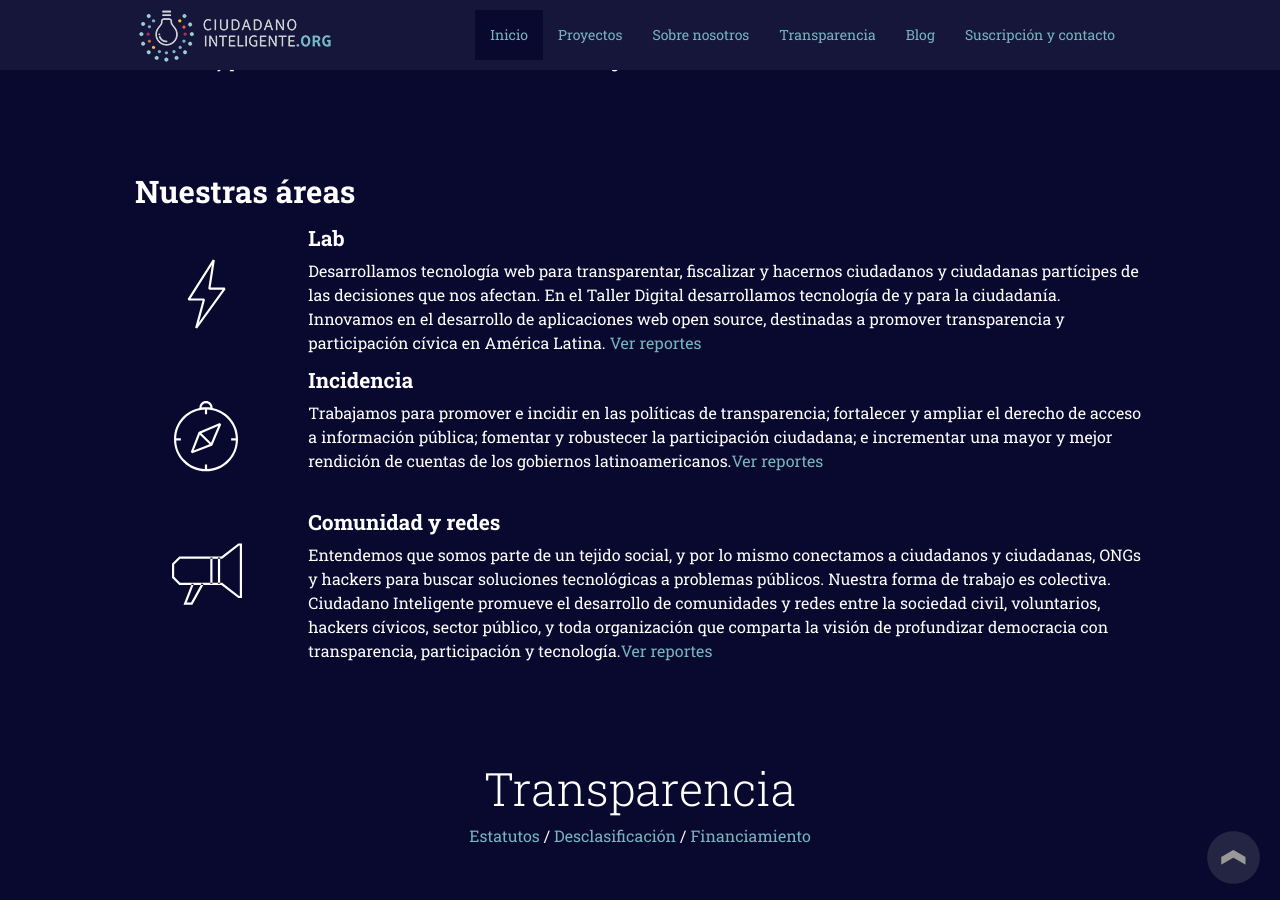
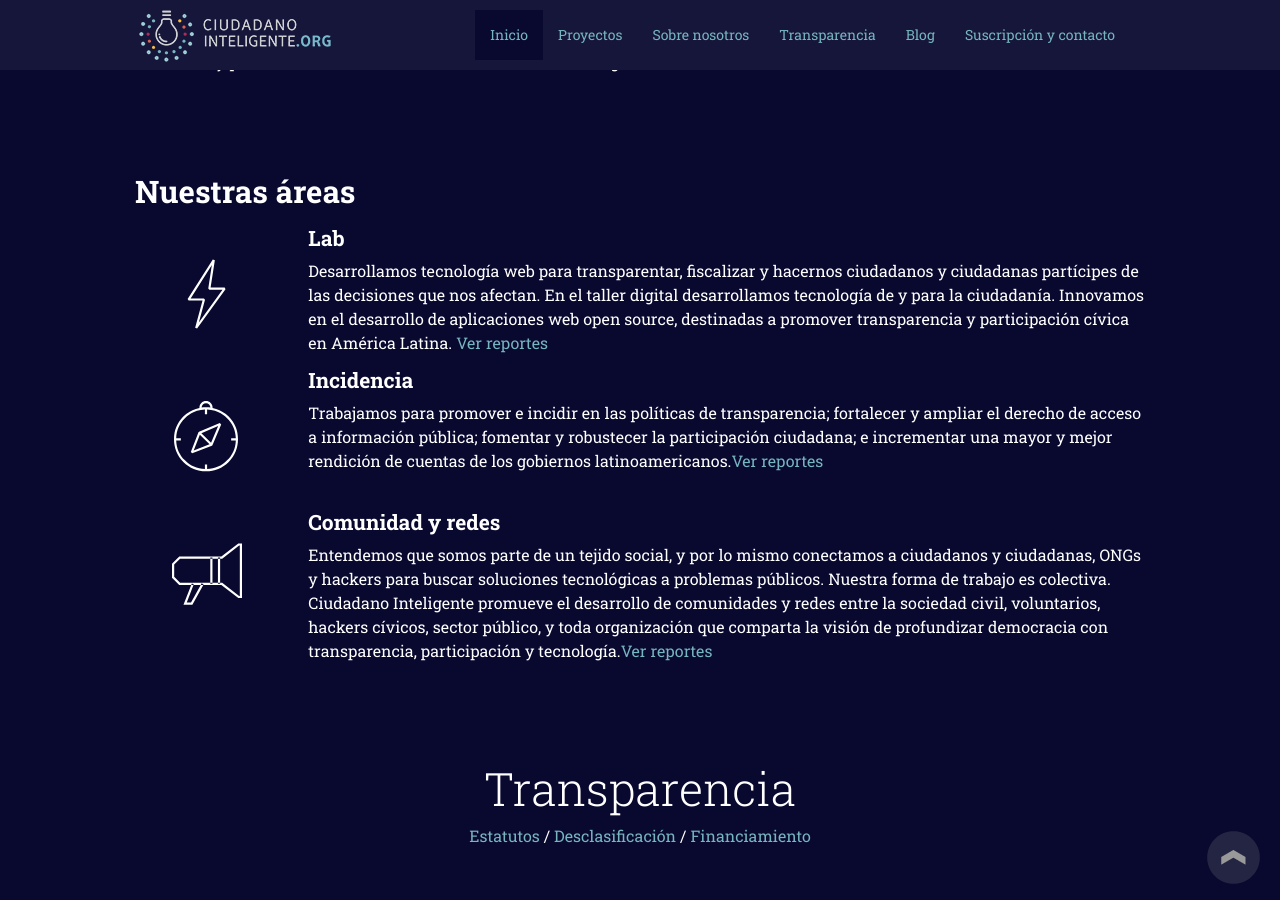
Before and after one commit to ciudadanointeligente/ciudadanointeligente.github.io, a Jekyll site: the page built from index.html, in a window 1280 px wide and 900 px high, scrolled down 3652 px. Built offline with Jekyll 4.4.1, drawn with Linux system fonts in a browser that asks for light colours; nearby versions of some CDN libraries; library files that are not in the unit come from our copies; some of the changed text lies outside the part shown.

Commit message:
minor changes

```diff
--- a/_includes/about_us.html
+++ b/_includes/about_us.html
@@ -1,5 +1,5 @@
 <section id="sobre-nosotros">
-    <h2>Sobre Nosotros</h2>
+    <h2>Sobre nosotros</h2>
     <div class="menu-interno"><a href="#quienessomos"> Quiénes somos </a>/<a href="#independencia"> Independencia política </a>/<a href="#areas"> Nuestras áreas</a></div>
     <p>La misión de Ciudadano Inteligente es fortalecer la democracia y reducir la desigualdad en América Latina, promoviendo la transparencia y la participación ciudadana a través del uso innovador de las tecnologías de la información.</p>
     <p>Trabajamos con la visión de transferir poder desde los pocos hacia los muchos, toda vez que el poder político y económico se concentre de manera artificial. Para ello nos valemos de la transparencia, las tecnologías de la información y la participación colectiva como herramientas de cambio.</p>
@@ -70,7 +70,7 @@
         </div>
         <div class="row">
             <div class="col-md-2 hidden-xs"><img src="img/ico-lab.svg"></div>
-            <div class="col-md-10">Desarrollamos tecnología web para transparentar, fiscalizar y hacernos ciudadanos y ciudadanas partícipes de las decisiones que nos afectan. En el Taller Digital desarrollamos tecnología de y para la ciudadanía. Innovamos en el desarrollo de aplicaciones web open source, destinadas a promover transparencia y participación cívica en América Latina. <a href="http://blog.ciudadanointeligente.org/tagged/lab" target="_blank">Ver reportes</a></div>
+            <div class="col-md-10">Desarrollamos tecnología web para transparentar, fiscalizar y hacernos ciudadanos y ciudadanas partícipes de las decisiones que nos afectan. En el taller digital desarrollamos tecnología de y para la ciudadanía. Innovamos en el desarrollo de aplicaciones web open source, destinadas a promover transparencia y participación cívica en América Latina. <a href="http://blog.ciudadanointeligente.org/tagged/lab" target="_blank">Ver reportes</a></div>
         </div>
         <div class="row">
             <div class="col-md-10 col-md-offset-2"><h4>Incidencia</h4></div>
--- a/_includes/blog.html
+++ b/_includes/blog.html
@@ -1,6 +1,6 @@
 <section id="blog" class="clearfix">
     <h2>Blog</h2>
-    <p>Estos son los últimos post del Blog FCI. Revisa aquí <a href="http://blog.ciudadanointeligente.org/">todas las publicaciones</a>.</p>
+    <p>Estos son los últimos post del blog de FCI. Revisa aquí <a href="http://blog.ciudadanointeligente.org/">todas las publicaciones</a>.</p>
     <div id="blog">
         <script type="text/javascript">
         (function(blog, limit) {
--- a/_includes/contact.html
+++ b/_includes/contact.html
@@ -22,7 +22,7 @@
 	        <div dir="ltr" class="ss-item ss-item-required ss-text">
 	        	<div class="ss-form-entry">
 	            	<label class="ss-q-item-label" for="entry_1670521463">
-	            		<div class="ss-q-title">Email:
+	            		<div class="ss-q-title">Correo electrónico:
 	                		<label for="itemView.getDomIdToLabel()" aria-label="(Campo obligatorio)"></label>
 	            			<span class="ss-required-asterisk">*</span>
 	            		</div>
@@ -38,7 +38,7 @@
 	        <div dir="ltr" class="ss-item  ss-select">
 	        	<div class="ss-form-entry">
 	            	<label class="ss-q-item-label" for="entry_473271821">
-	            		<div class="ss-q-title">Asunto/Motivo de Consulta:</div>
+	            		<div class="ss-q-title">Asunto/Motivo de consulta:</div>
 	            		<div class="ss-q-help ss-secondary-text" dir="ltr"></div>
 	            	</label>
 	            	<select name="entry.473271821" id="entry_473271821" aria-label="Asunto/Motivo de Consulta  "><option value=""></option>
--- a/_includes/financiamiento.html
+++ b/_includes/funding.html
@@ -140,8 +140,8 @@
         <th>758.376*</th>
     </tr>
 </table>
-*Montos Estimados
-<br><sup>1</sup>Para estos Fondos no hay exigencia de Reportes
+* Montos estimados
+<br><sup>1</sup> Para estos fondos no hay exigencia de reportes
 <!-- AVINA -->
 <div class="modal fade modal-avina" tabindex="-1" role="dialog" aria-labelledby="myLargeModalLabel" aria-hidden="true">
     <div class="modal-dialog modal-lg">
--- a/_includes/transparency.html
+++ b/_includes/transparency.html
@@ -14,7 +14,7 @@
     </div>
     <div id="desclasificacion"></div>
     <h3>Desclasificación de la Fundación Ciudadano Inteligente</h3>
-    <div class="h4">Revisa nuestra<a href="https://docs.google.com/a/votainteligente.cl/spreadsheets/d/1BRxiP9rUE_Iu_dbrvu7NHWwMSFo53wO7Z6g7meHBH4s/edit#gid=0" target="_blank"> Agenda de Gestión de Intereses Particulares</a></div>
+    <div class="h4">Revisa nuestra <a href="https://docs.google.com/a/votainteligente.cl/spreadsheets/d/1BRxiP9rUE_Iu_dbrvu7NHWwMSFo53wO7Z6g7meHBH4s/edit#gid=0" target="_blank">agenda de gestión de intereses particulares</a></div>
     <p>A continuación FCI transparenta situaciones o condiciones que a ojos de la ciudadanía pudieran comprometer el interés en el actuar de nuestra organización. Optamos por transparentar porque no tenemos nada que ocultar. Más allá de cualquier interpretación de los hechos abajo señalados, el compromiso de Ciudadano Inteligente y su equipo está con el cumplimiento de nuestra misión, cual es, distribuir poder desde los pocos hacia los muchos por la vía de la transparencia y la participación ciudadana, usando como herramienta de cambio, las tecnologías de la información. Los miembros de Ciudadano Inteligente han suscrito el compromiso de transparentar cualquier situación que pudiere comprometer el interés de nuestra Fundación, y abstenerse de participar en aquellas áreas que pudieran representar un conflicto de interés.</p>
     <p>Si quieres pedir más información a Ciudadano Inteligente, escribe a info@ciudadanointeligente.org.</p>
     <div class="row">
@@ -29,7 +29,7 @@
                     <h4 class="modal-title" id="myModalLabel">Desclasificación: situaciones en el presente</h4>
                 </div>
                 <div class="modal-body">
-                    {% include desclasificacion-presente.html %}
+                    {% include transparency-current-declassification.html %}
                 </div>
                 <div class="modal-footer">
                     <button type="button" class="btn btn-primary" data-dismiss="modal">Close</button>
@@ -45,7 +45,7 @@
                     <h4 class="modal-title" id="myModalLabel">Desclasificación: situaciones en el presente</h4>
                 </div>
                 <div class="modal-body">
-                    {% include desclasificacion-pasado.html %}
+                    {% include transparency-past-declassification.html %}
                 </div>
                 <div class="modal-footer">
                     <button type="button" class="btn btn-primary" data-dismiss="modal">Close</button>
@@ -54,5 +54,5 @@
         </div>
     </div>
     <div id="financiamiento"></div>
-    {% include financiamiento.html %}
+    {% include funding.html %}
 </section>
```
Also changed, not shown: _includes/transparency-current-declassification.html (renamed from _includes/desclasificacion-presente.html), _includes/transparency-past-declassification.html (renamed from _includes/desclasificacion-pasado.html).
